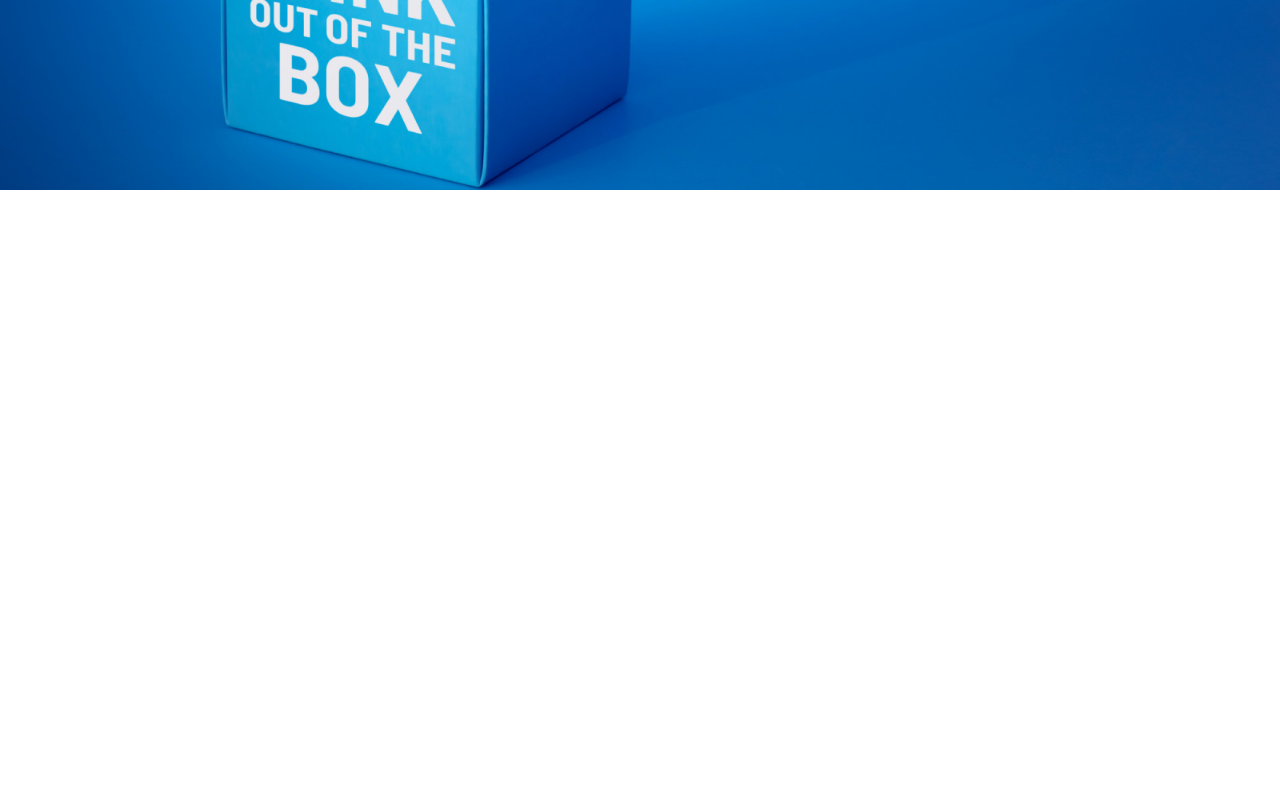
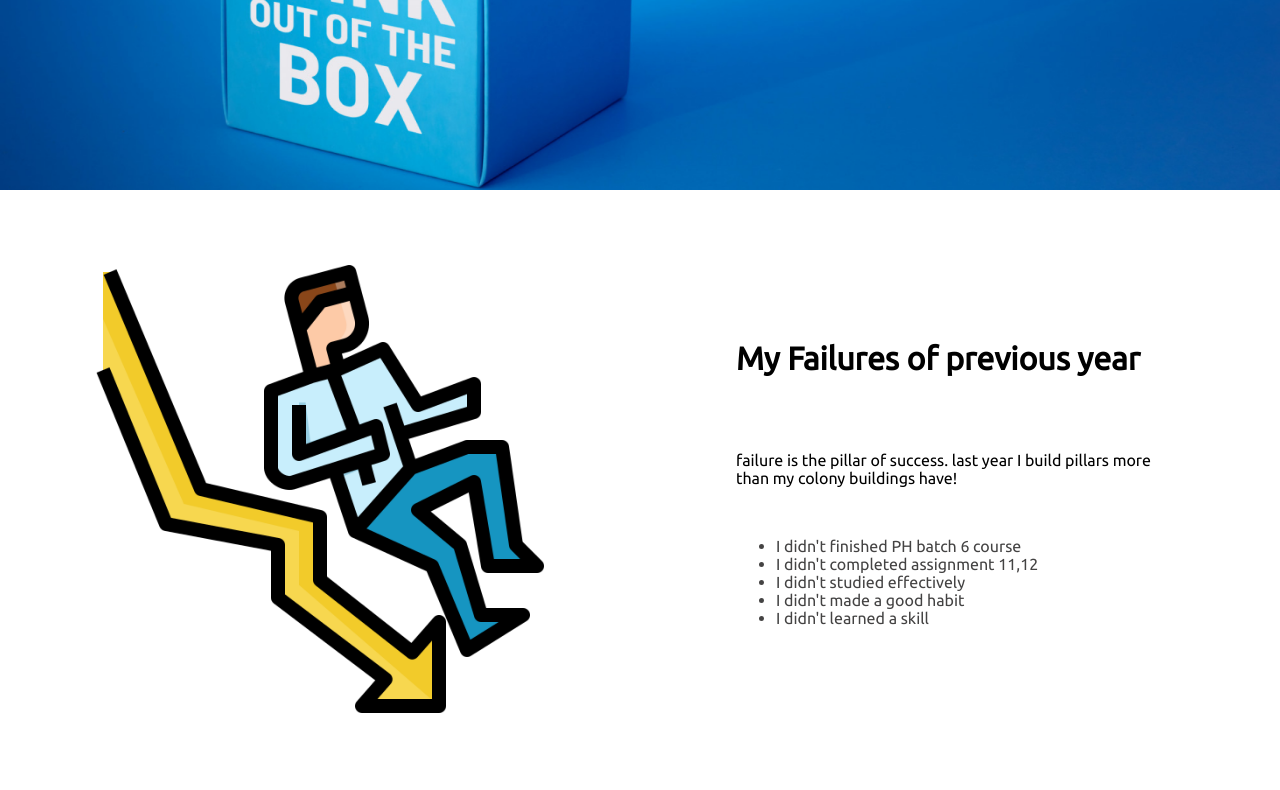
Before and after one commit to mehedi-hasan22/Restert-Assignment1, a plain HTML site: page index.html in a window 1280 px wide. Shown: the part 460-1250 px from the top of the page. Before the commit the page ends 800 px from the top, so only its background shows below. Drawn offline with Linux system fonts and the light colour scheme.

Commit message:
added failures section

```diff
--- a/index.html
+++ b/index.html
@@ -32,6 +32,27 @@
     </section>
     <!-- top banner section ends -->
 
+    <!-- Failure section starts -->
+    <section>
+        <div class="failures">
+            <article class="article">
+                <img class="image" src="./images/failure.png" alt="">
+            </article>
+            <article class="article">
+                <h6 class="failure-heading">My Failures of previous year</h6>
+                <p>failure is the pillar of success. last year I build pillars more than my colony buildings have! </p>
+                <ul class="failures-list">
+                    <li>I didn't finished PH batch 6 course</li>
+                    <li>I didn't completed assignment 11,12</li>
+                    <li>I didn't studied effectively </li>
+                    <li>I didn't made a good habit</li>
+                    <li>I didn't learned a skill</li>
+                </ul>
+            </article>
+        </div>
+    </section>
+    <!-- Failure section ends -->
+
 </body>
 
 </html>
--- a/style.css
+++ b/style.css
@@ -46,3 +46,31 @@ h5 {
     font-weight: 500;
     cursor: pointer;
 }
+
+
+.failures {
+    display: flex;
+    justify-content: space-around;
+}
+
+
+.article {
+    width: 35vw;
+    margin: 50px 0;
+    height: 450px;
+    padding: 25px;
+}
+
+.image {
+    max-width: 100%;
+    max-height: 100%;
+}
+
+.failure-heading {
+    font-size: xx-large;
+}
+
+.failures-list {
+    margin: 50px 0;
+    color: #444343;
+}
```
Also changed, not shown: images/failure.png (added).
